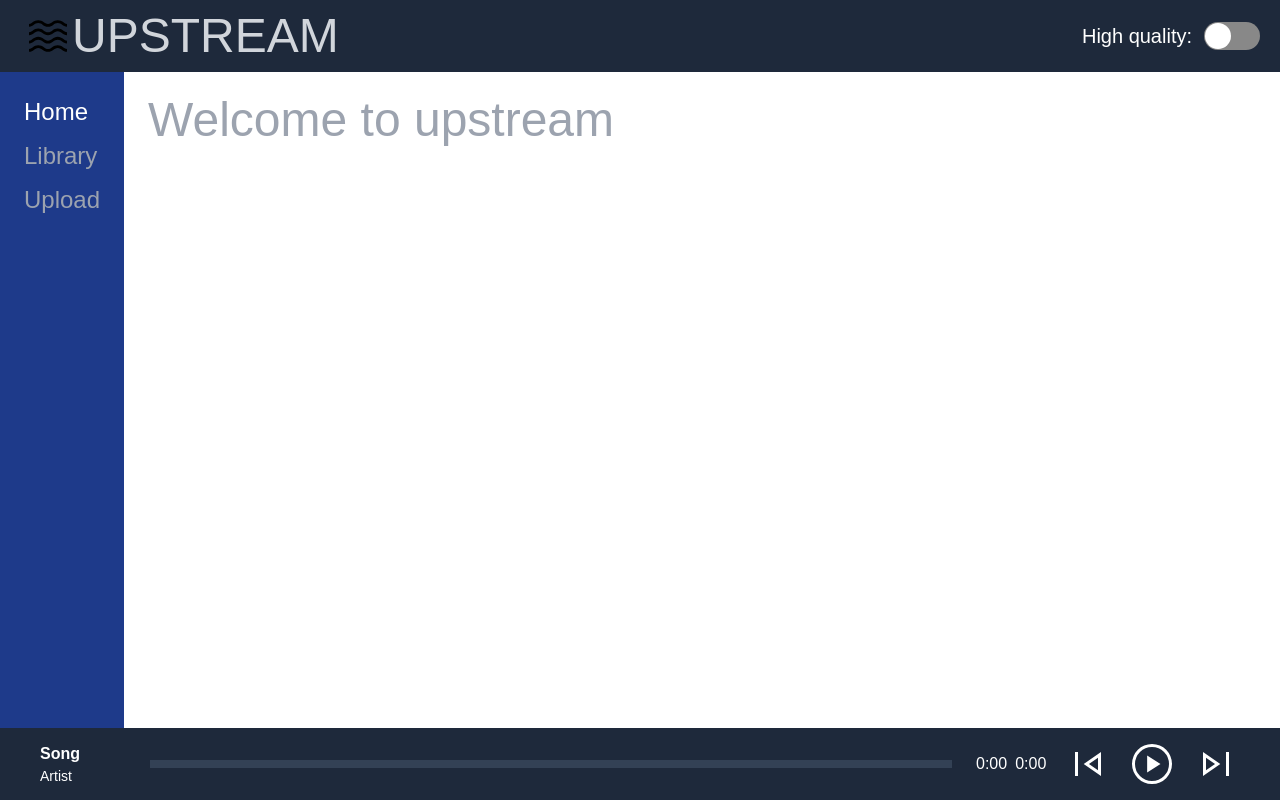
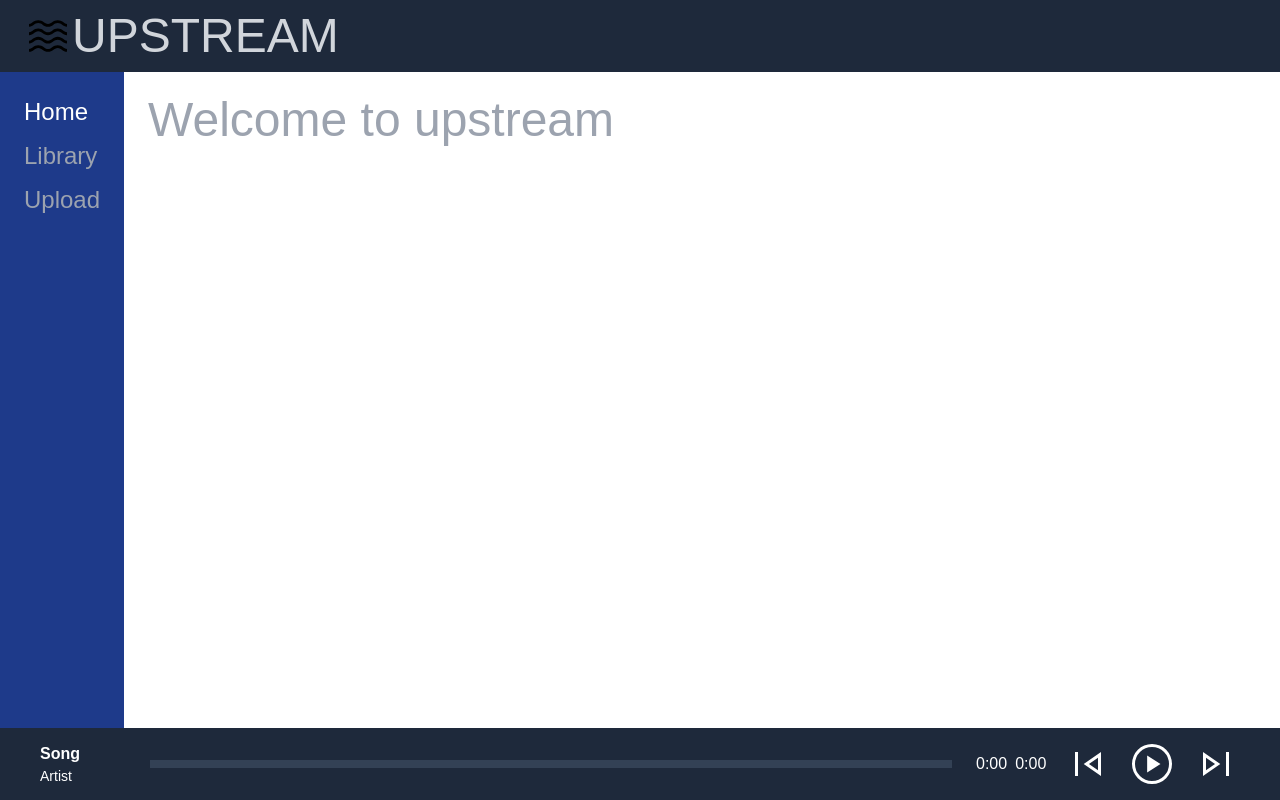
Before and after one commit to rafzoio/upstream, a React (Create React App) app: page / in a window 1280 px wide. Built offline with nearby package versions, Linux system fonts and the light colour scheme; no server answers.

Commit message:
Removed switch from header

```diff
--- a/src/components/Header.jsx
+++ b/src/components/Header.jsx
@@ -8,13 +8,7 @@ import { ReactComponent as LogoIcon } from "../resources/icons/waves.svg";
 
 const Header = () => {
   const dispatch = useDispatch();
-  const bitrate = useSelector((state) => state.bitrate);
-
-  const handleChange = () => {
-    dispatch({
-      type: "UPDATE_BITRATE",
-    });
-  }
+  const highQuality = useSelector((state) => state.highQuality);
 
   const handleNavLinkClick = (linkText) => {
     dispatch({
@@ -33,10 +27,6 @@ const Header = () => {
         <LogoIcon className="scale-95" />
         <h1 className="font-karla text-5xl text-gray-300">UPSTREAM</h1>
       </Link>
-      <div className="flex flex-row gap-3">
-        <h2 className="text-xl">High quality:</h2>
-      <Switch onChange={handleChange} checked={bitrate} checkedIcon={false} uncheckedIcon={false}/>
-      </div>
     </div>
   );
 };
```
